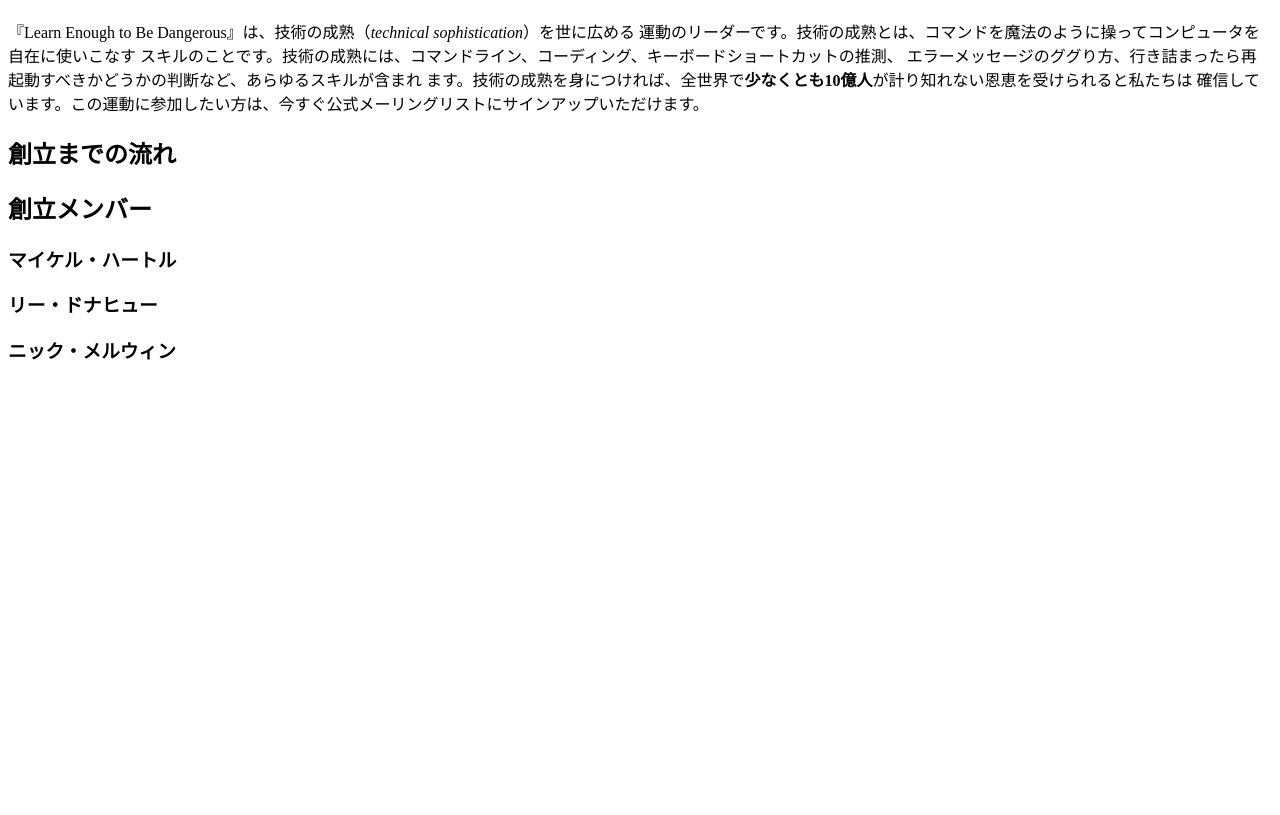
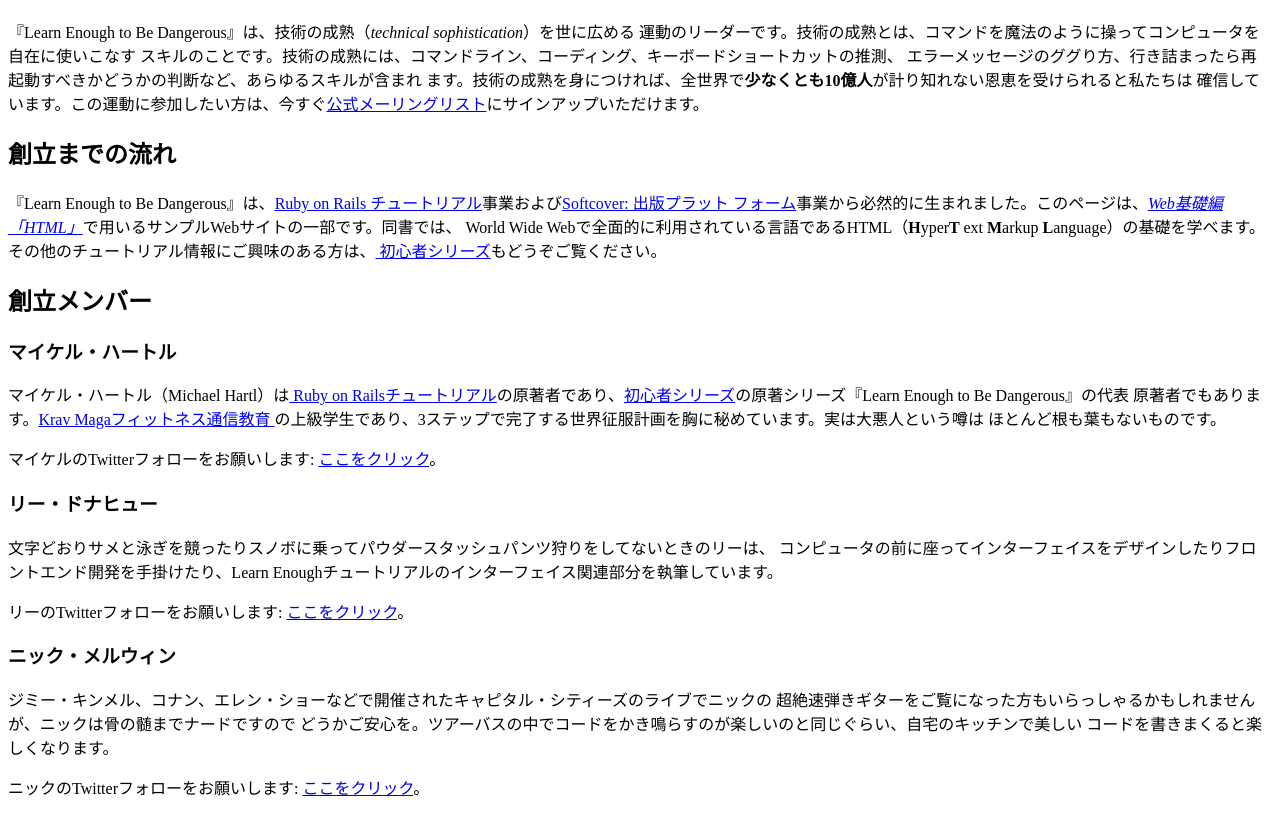
Before and after one commit to blatank/sample_website, a plain HTML site: page index.html in a window 1280 px wide. Shown: the part 70-885 px from the top of the page. Before the commit the page ends 800 px from the top, so only its background shows below. Drawn offline with Linux system fonts and the light colour scheme.

Commit message:
fixed 2.3

```diff
--- a/index.html
+++ b/index.html
@@ -13,18 +13,60 @@
       スキルのことです。技術の成熟には、コマンドライン、コーディング、キーボードショートカットの推測、
       エラーメッセージのググり方、行き詰まったら再起動すべきかどうかの判断など、あらゆるスキルが含まれ
       ます。技術の成熟を身につければ、全世界で<strong>少なくとも10億人</strong>が計り知れない恩恵を受けられると私たちは
-      確信しています。この運動に参加したい方は、今すぐ公式メーリングリストにサインアップいただけます。
+      確信しています。この運動に参加したい方は、今すぐ<a href="https://learnenough.com/email">公式メーリングリスト</a>にサインアップいただけます。
     </p>
 
     <h2>創立までの流れ</h2>
+
+    <p>
+      『Learn Enough to Be Dangerous』は、<a href="https://railstutorial.jp/">Ruby on Rails
+      チュートリアル</a>事業および<a href="https://www.softcover.io/">Softcover: 出版プラット
+      フォーム</a>事業から必然的に生まれました。このページは、<a href="https://railstutorial.jp/
+      web_basics"><em>Web基礎編「HTML」</em></a>で用いるサンプルWebサイトの一部です。同書では、
+      World Wide Webで全面的に利用されている言語であるHTML（<strong>H</strong>yper<strong>T
+      </strong>ext <strong>M</strong>arkup <strong>L</strong>anguage）の基礎を学べます。
+      その他のチュートリアル情報にご興味のある方は、<a href="https://railstutorial.jp/learnenough">
+      初心者シリーズ</a>もどうぞご覧ください。
+    </p>
 
     <h2>創立メンバー</h2>
 
     <h3>マイケル・ハートル</h3>
 
+    <p>
+      マイケル・ハートル（Michael Hartl）は<a href="https://railstutorial.jp/">
+      Ruby on Railsチュートリアル</a>の原著者であり、<a href="https://railstutorial.jp/
+      learnenough">初心者シリーズ</a>の原著シリーズ『Learn Enough to Be Dangerous』の代表
+      原著者でもあります。<a href="https://www.kravmaga.com/">Krav Magaフィットネス通信教育
+      </a>の上級学生であり、3ステップで完了する世界征服計画を胸に秘めています。実は大悪人という噂は
+      ほとんど根も葉もないものです。
+    </p>
+    <p>
+      マイケルのTwitterフォローをお願いします:
+      <a href="https://twitter.com/mhartl" target="_blank" rel="noopener">ここをクリック</a>。
+    </p>
     <h3>リー・ドナヒュー</h3>
 
+    <p>
+      文字どおりサメと泳ぎを競ったりスノボに乗ってパウダースタッシュパンツ狩りをしてないときのリーは、
+      コンピュータの前に座ってインターフェイスをデザインしたりフロントエンド開発を手掛けたり、Learn
+      Enoughチュートリアルのインターフェイス関連部分を執筆しています。
+    </p>
+    <p>
+      リーのTwitterフォローをお願いします:
+      <a href="https://twitter.com/leedonahoe" target="_blank" rel="noopener">ここをクリック</a>。
+    </p>
     <h3>ニック・メルウィン</h3>
 
+    <p>
+      ジミー・キンメル、コナン、エレン・ショーなどで開催されたキャピタル・シティーズのライブでニックの
+      超絶速弾きギターをご覧になった方もいらっしゃるかもしれませんが、ニックは骨の髄までナードですので
+      どうかご安心を。ツアーバスの中でコードをかき鳴らすのが楽しいのと同じぐらい、自宅のキッチンで美しい
+      コードを書きまくると楽しくなります。
+    </p>
+    <p>
+      ニックのTwitterフォローをお願いします:
+      <a href="https://twitter.com/nickmerwin" target="_blank" rel="noopener">ここをクリック</a>。
+    </p>
   </body>
 </html>
```
